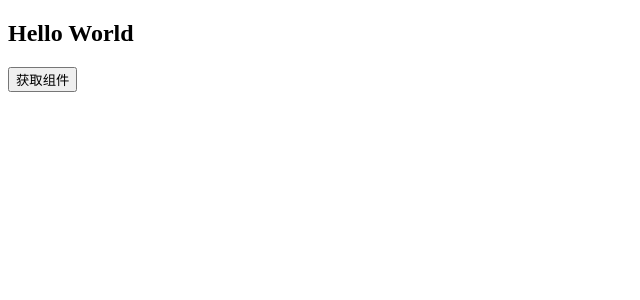
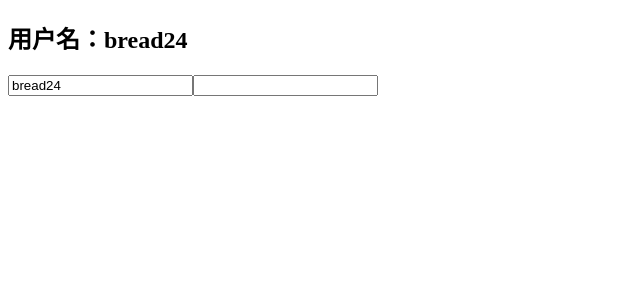
Before and after one commit to hbm1985/TKMWeb, a React (Create React App) app in the folder 08_React/code/03_react_components/: page / in a window 1280 px wide. Shown: the top 300 px of the page, without its empty margins (0-640 px from the left). Built offline with nearby package versions, Linux system fonts and the light colour scheme.

Commit message:
受控组件与非受控组件的区分

```diff
--- /dev/null
+++ b/08_React/code/03_react_components/src/15_受控组件和非受控组件/App.jsx
@@ -0,0 +1,50 @@
+/*
+  认识受控组件
+
+  在React中，HTML表单的处理方式和普通的DOM元素不太一样：表单元素通常会保存一些内部的state
+
+  比如一下HTML表单元素：
+    这个处理方式是DOM默认处理HTML表单行为，在用户点击提交时会提交到某个服务器中，并且刷新界面
+    在React中，并没有禁止这个原生DOM行为，它依然是有效的
+    但是通常情况下会使用JavaScript函数来方便的处理表单提交，同事还可以访问用户填写的表单数据
+    实现这种效果的标准方式是使用“受控组件”
+
+    <form action="https://www.baidu.com">
+      用户名：<input type="text" name="username" />
+      密码：<input type="password" name="password" />
+      <button>提交</button>
+    </form>
+ */
+
+import React, { PureComponent } from "react"
+
+export default class App extends PureComponent {
+  constructor(props) {
+    super(props)
+
+    this.state = {
+      username: "bread24"
+    }
+  }
+  onInputChange(event) {
+    console.log("onInputChange:", event.target.value)
+    this.setState({ username: event.target.value })
+  }
+
+  render() {
+    const { username } = this.state
+    return (
+      <div>
+        <h2>用户名：{username}</h2>
+        {/* input、textarea等元素，绑定了value属性，就会变成受控组件 */}
+        {/* 绑定了values属性，但没有绑定onChange，则会抛出警告 */}
+        {/* You provided a `value` prop to a form field without an `onChange` handler.This will render a read - only field */}
+        {/* 回顾一下Vue中的v-model：本质为v-bind与v-on */}
+        <input type="text" value={username} onChange={(e) => this.onInputChange(e)} />
+
+        {/* 未绑定value的input、textarea等元素，就是非受控组件 */}
+        <input type="text" />
+      </div>
+    )
+  }
+}
--- a/08_React/code/03_react_components/src/index.js
+++ b/08_React/code/03_react_components/src/index.js
@@ -105,7 +105,8 @@ import ReactDOM from "react-dom/client"
 // import App from "./13_数据不可变的力量/App"
 // import App from "./14_ref获取DOM和组件/01_ref获取DOM"
 // import App from "./14_ref获取DOM和组件/02_ref获取类组件实例"
-import App from "./14_ref获取DOM和组件/03_ref获取函数组件的DOM"
+// import App from "./14_ref获取DOM和组件/03_ref获取函数组件的DOM"
+import App from "./15_受控组件和非受控组件/App"
 
 const root = ReactDOM.createRoot(document.getElementById("root"))
 root.render(
```
